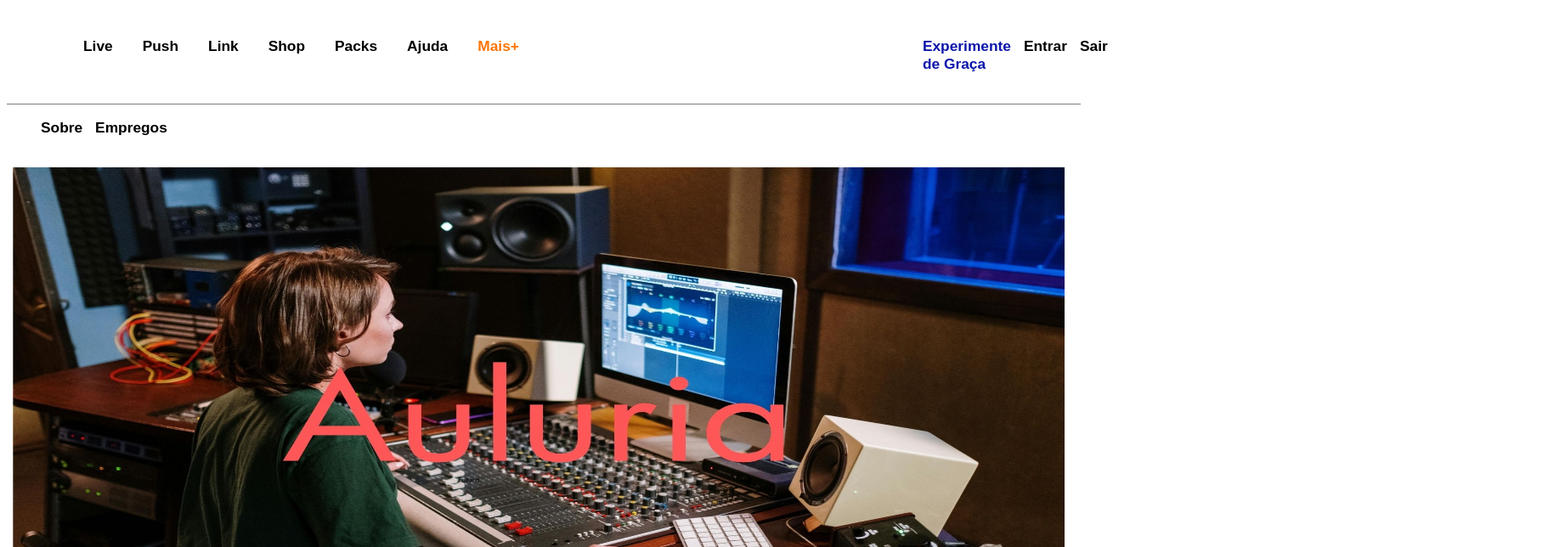
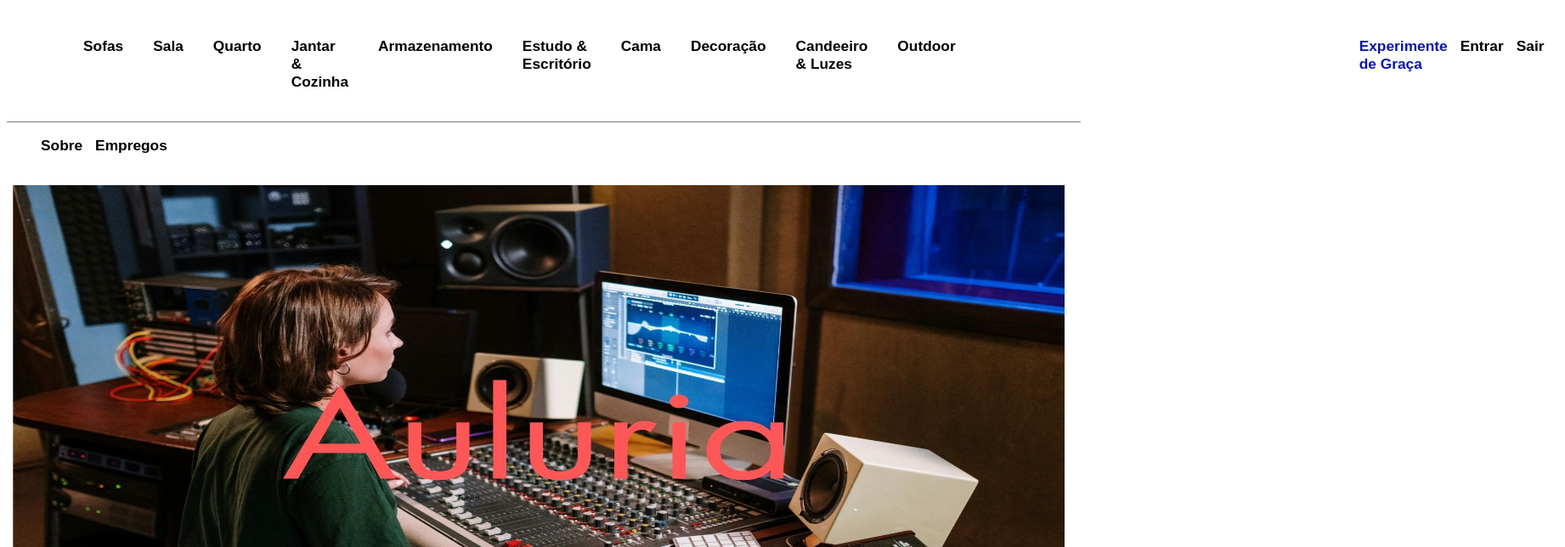
Before and after one commit to m3rcio/serene-shopping, an Angular app in the folder serene-shopping/: page / in a window 1280 px wide. Shown: the top 644 px of the page at 85% size, 1842 px wide, since content can reach past the window. Built offline with nearby package versions, Linux system fonts and the light colour scheme.

Commit message:
header update 1

```diff
--- a/serene-shopping/src/app/app.component.html
+++ b/serene-shopping/src/app/app.component.html
@@ -5,13 +5,16 @@
             <div class="dropdown-content">
               <div id="div-1">
                 <ul>
-                  <li>Live</li>
-                  <li>Push</li>
-                  <li>Link</li>
-                  <li>Shop</li>
-                  <li>Packs</li>
-                  <li>Ajuda</li>
-                  <li style="color:rgba(255, 116, 3, 0.993)">Mais+</li>
+                  <li>Sofas</li>
+                  <li>Sala</li>
+                  <li>Quarto</li>
+                  <li>Jantar & Cozinha</li>
+                  <li>Armazenamento</li>
+                  <li>Estudo & Escritório</li>
+                  <li>Cama</li>
+                  <li>Decoração</li>
+                  <li>Candeeiro & Luzes</li>
+                  <li>Outdoor</li>
                 </ul>
               </div>
               <div class="divider" id="div-2">
```
